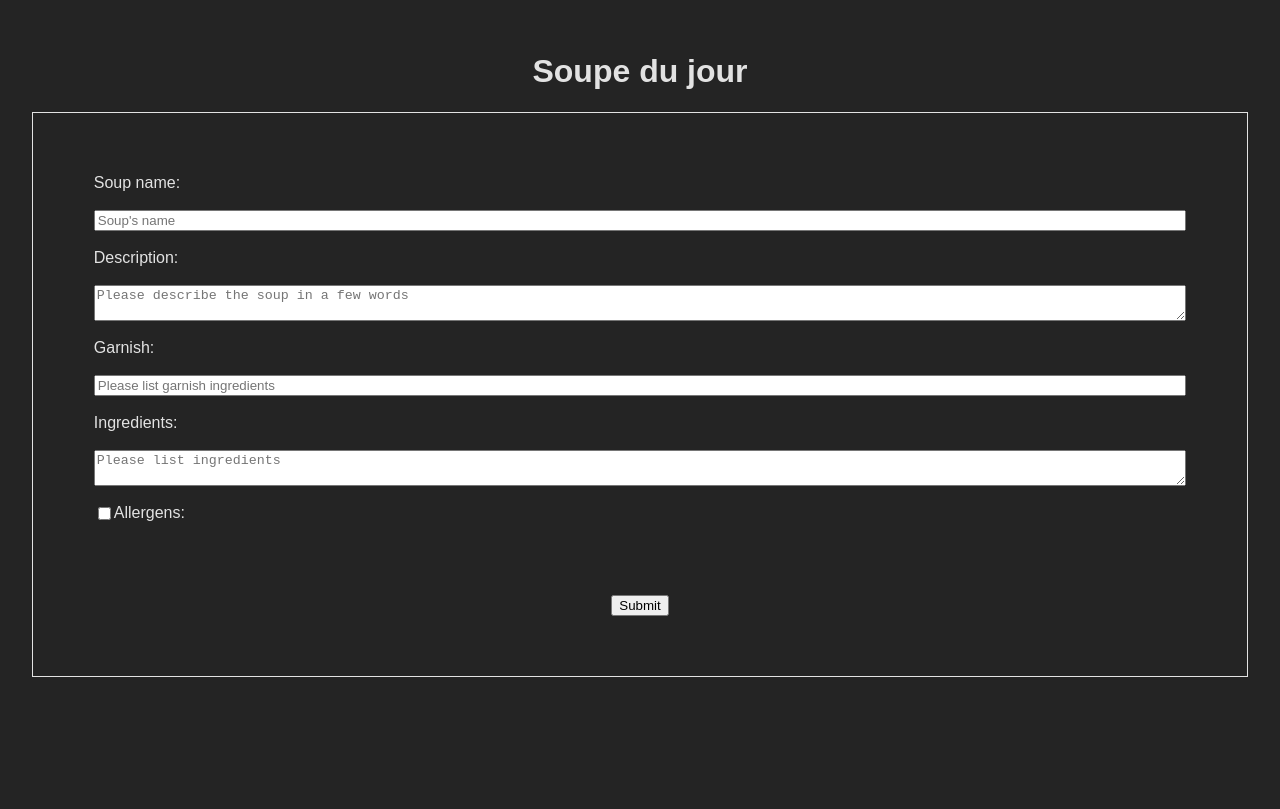
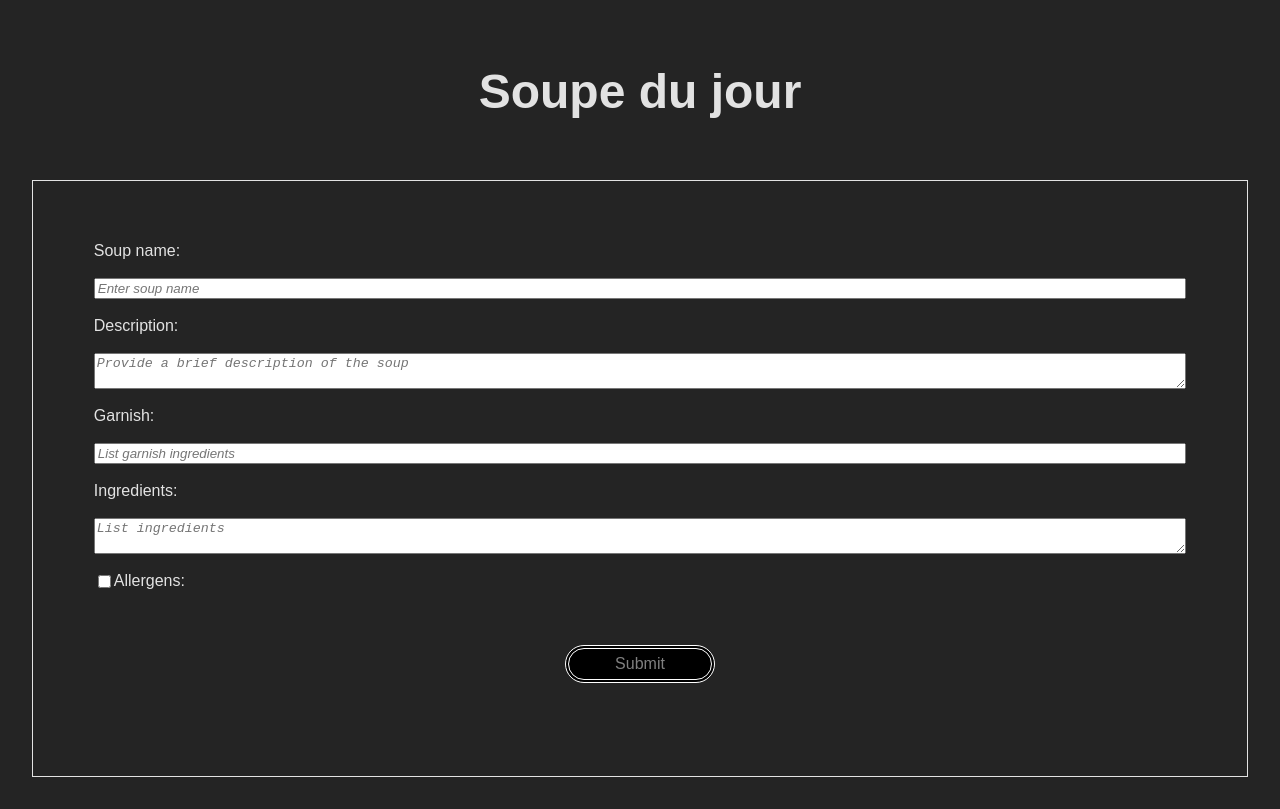
Before and after one commit to Saidou25/soup-du-jour, a React (Vite) app: page / in a window 1280 px wide. Built offline with nearby package versions, Linux system fonts and the light colour scheme.

Commit message:
gh-pages

```diff
--- a/src/compnents/Allergens.css
+++ b/src/compnents/Allergens.css
@@ -21,10 +21,26 @@
     width: 60%;
     margin: auto;
     display: flex;
+    /* margin-right: 4px; */
   }
-
+.checkbox-check {
+  margin-right: 5%;
+}
   .other-allergen {
     display: flex;
     justify-content: flex-start;
     flex-direction: column;
   }
+  @media screen and (max-width: 760px) {
+    .container-allergens {
+      width: 80%;
+    }
+  }
+  @media screen and (max-width: 483px) {
+    .container-allergens {
+      width: 100%;
+    }
+    .checkbox {
+      width: 70%;
+    }
+  }
--- a/src/compnents/Allergens.tsx
+++ b/src/compnents/Allergens.tsx
@@ -77,6 +77,7 @@ export default function Allergens({
       <div className="check-title">
         <input
           type={type}
+          id="label-title"
           onChange={handleAllergenChecbox}
           disabled={Boolean(listOfAllergens.length)} // Disable if otherAllergenValue is truthy
           checked={
@@ -85,8 +86,9 @@ export default function Allergens({
             showAllergensCheckboxes
           }
         />
-        <span>{title}</span>
+        <Label label={title} htmlFor="label-title" />
       </div>
+      <br />
       <div className="container-allergens">
         {showAllergensCheckboxes &&
           allergens?.map((allergen) => (
@@ -96,6 +98,7 @@ export default function Allergens({
                 showAllergensCheckboxes && (
                   <div className="checkbox">
                     <input
+                      className="checkbox-check"
                       id={allergen.label}
                       type="checkbox"
                       onChange={() => handleAllergenFamily(allergen.label)}
@@ -108,6 +111,7 @@ export default function Allergens({
               {allergen.type === "checkbox" && allergen.label === "Other" && (
                 <div className="checkbox">
                   <input
+                    className="checkbox-check"
                     id={allergen.label}
                     type="checkbox"
                     onChange={() => handleAllergenFamily(allergen.label)}
@@ -134,7 +138,7 @@ export default function Allergens({
           <br />
           <textarea
             id={otherAllergen.dataLabel}
-            className="textarea-div"
+            className="text"
             placeholder={otherAllergenData || otherAllergen.placeholder}
             name={otherAllergen.dataLabel}
             value={otherAllergenValue || ""}
@@ -143,6 +147,7 @@ export default function Allergens({
               handleAllergensTextarea(e.target.value);
             }}
           ></textarea>
+          <br />
         </div>
       ) : null}
     </div>
--- /dev/null
+++ b/src/compnents/Button.css
@@ -0,0 +1,47 @@
+.container-button {
+    background-color: blue;
+    width: 12%;
+    margin: auto;
+    background-color: black;
+    display: flex;
+    align-items: center;
+    justify-content: center;
+    padding: 5px;
+    border-radius: 50px;
+    border: 4px solid white;
+    border-style: double;
+    margin-bottom: 3%;
+}
+.button {
+    width: 100%;
+    background-color: black;
+    border: none;
+    color: white;
+    font-size: 16px;
+    cursor: pointer;
+}
+button:disabled {
+    opacity: 0.5;  /* Make the button look disabled */
+    cursor: not-allowed; /* Prevent pointer hover */
+  }
+.stop {
+    color: white;
+}
+@media screen and (max-width: 1000px) {
+    .container-button {
+        width: 15%;
+    margin: auto;
+    }
+}
+@media screen and (max-width: 700px) {
+    .container-button {
+        width: 20%;
+    margin: auto;
+    }
+}
+@media screen and (max-width: 550px) {
+    .container-button {
+        width: 40%;
+    margin: auto;
+    }
+}
--- /dev/null
+++ b/src/compnents/Button.tsx
@@ -0,0 +1,32 @@
+import { ReactNode } from "react";
+
+import "./Button.css";
+
+type ButtonType = {
+  type: "button" | "submit" | "reset";
+  disabled?: boolean;
+  children: ReactNode;
+  className?: string;
+  onClick?: () => void;
+};
+
+export default function Button({
+  type,
+  disabled,
+  children,
+  className,
+  onClick,
+}: ButtonType) {
+  return (
+    <div className="container-button">
+      <button
+        className={`${className} ${disabled ? "disabled" : ""}`}
+        type={type}
+        disabled={disabled}
+        onClick={onClick}
+      >
+        {children}
+      </button>
+    </div>
+  );
+}
--- a/src/compnents/Preview.tsx
+++ b/src/compnents/Preview.tsx
@@ -1,6 +1,8 @@
 import { useEffect, useState } from "react";
 import type { SoupFormData } from "./SoupForm";
 import { TbSoup } from "react-icons/tb";
+
+import Button from "./Button";
 
 import "./Preview.css";
 
@@ -16,9 +18,9 @@ export default function Preview({
   resetForm,
 }: PreviewProps) {
   const [showFinalMessage, setShowFinalMessage] = useState<string | null>(null);
-  const [showUncomonAllergens, setShowUncomonAllergens] = useState<
-    string | ""
-  >("");
+  const [showUncomonAllergens, setShowUncomonAllergens] = useState<string | "">(
+    ""
+  );
   const [newAllergens, setNewAllergens] = useState<string[]>([]);
 
   const allergensIngredients = soupFormData.allergens ?? [];
@@ -77,8 +79,14 @@ export default function Preview({
           <p className="preview-text">{soupFormData.otherAllergens}</p>
         </>
       )}
-
-      <button
+      <div className="container-buttons">
+        <div className="edit">
+          <Button className="button no-print" type="button" onClick={goBack}>
+            Edit
+          </Button>
+        </div>
+        <div className="print">
+          <Button
             className="button no-print"
             type="button"
             onClick={() => {
@@ -87,11 +95,10 @@ export default function Preview({
               setShowFinalMessage("Thank you for using 'Soupe du jour'.");
             }}
           >
-        print
-      </button>
-      <button className="button no-print" type="button" onClick={goBack}>
-        go back
-      </button>
+            Print
+          </Button>
+        </div>
+      </div>
     </div>
   );
 }
--- a/src/compnents/SoupForm.css
+++ b/src/compnents/SoupForm.css
@@ -1,12 +1,16 @@
 .soup-form {
   border: 1px solid;
   padding: 5%;
-  /* background-color: green; */
-
 }
-
+.title {
+  font-size: 3rem;
+  margin-bottom: 5%;
+}
 .label-input-divs {
-    display: flex;
-    justify-content: flex-start;
-    flex-direction: column;
+  display: flex;
+  justify-content: flex-start;
+  flex-direction: column;
 }
+.text {
+  font-style: oblique;
+}
--- a/src/compnents/SoupForm.tsx
+++ b/src/compnents/SoupForm.tsx
@@ -4,6 +4,7 @@ import { soupData } from "../data";
 import Label from "./Label";
 import Allergens from "./Allergens";
 import Preview from "./Preview";
+import Button from "./Button";
 
 import "./SoupForm.css";
 
@@ -21,7 +22,7 @@ export interface SoupFormData {
 export default function SoupForm() {
   const [showPreview, setShowPreview] = useState(false);
   const [buttonDisabled, setButtonDisabled] = useState(true);
-  const [soupFormData, setSoupForm] = useState<SoupFormData>({
+  const [soupFormData, setSoupFormData] = useState<SoupFormData>({
     title: soupData.title,
     soupName: "",
     description: "",
@@ -37,7 +38,7 @@ export default function SoupForm() {
   // Resetting the Form
   const handleReset = () => {
     setButtonDisabled(true);
-    setSoupForm({
+    setSoupFormData({
       title: soupData.title,
       soupName: "",
       description: "",
@@ -60,24 +61,23 @@ export default function SoupForm() {
   // Handles the state changes within input fields
   const handleInputChange = (e: ChangeEvent<HTMLInputElement>) => {
     const { name, value } = e.target;
-    setSoupForm((prev) => ({ ...prev, [name]: value }));
+    setSoupFormData((prev) => ({ ...prev, [name]: value }));
   };
 
   // Handle the state changes within textareas
   const handleTextAreaChange = (e: ChangeEvent<HTMLTextAreaElement>) => {
     const { name, value } = e.target;
-    setSoupForm((prev) => ({ ...prev, [name]: value }));
+    setSoupFormData((prev) => ({ ...prev, [name]: value }));
   };
 
   // Handle the list of allergens within Allergens component
   const handleAllergens = (data: string[]) => {
-    setSoupForm((prev) => ({ ...prev, allergens: data }));
+    setSoupFormData((prev) => ({ ...prev, allergens: data }));
   };
 
   // Handle the other allergen not listed as checkbox within Allergens component
   const handleOtherAllergens = (data: string) => {
-    console.log(data);
-    setSoupForm((prev) => ({ ...prev, otherAllergens: data }));
+    setSoupFormData((prev) => ({ ...prev, otherAllergens: data }));
   };
 
   // Submit form for print
@@ -88,12 +88,13 @@ export default function SoupForm() {
 
   useEffect(() => {
     if (
-      soupFormData.title ||
-      soupFormData.soupName ||
-      soupFormData.garnish ||
+      soupFormData.soupName &&
+      soupFormData.garnish &&
       soupFormData.ingredients
     ) {
       setButtonDisabled(false);
+    } else {
+      setButtonDisabled(true);
     }
   }, [soupFormData]);
 
@@ -109,7 +110,7 @@ export default function SoupForm() {
 
   return (
     <div>
-      <h1>{title}</h1>
+      <h1 className="title">{title}</h1>
       <form className="soup-form" onSubmit={handleFormSubmit}>
         {fields &&
           fields.map((field) => (
@@ -119,6 +120,7 @@ export default function SoupForm() {
                 <br />
                 {field.type === "text" && (
                   <input
+                    className="text"
                     id={field.dataLabel}
                     type={field.type}
                     placeholder={field.placeholder}
@@ -131,6 +133,7 @@ export default function SoupForm() {
                 )}
                 {field.type === "textArea" && (
                   <textarea
+                    className="text"
                     id={field.dataLabel}
                     placeholder={field.placeholder}
                     name={field.dataLabel}
@@ -151,11 +154,10 @@ export default function SoupForm() {
           initialAllergens={soupFormData.allergens} // prop to persist allergens
         />
         <br />
-        <br />
-        <br />
-        <button type="submit" disabled={buttonDisabled}>
+
+        <Button type="submit" disabled={buttonDisabled} className="button">
           Submit
-        </button>
+        </Button>
       </form>
     </div>
   );
--- a/src/data.ts
+++ b/src/data.ts
@@ -59,10 +59,11 @@ const allergenData: AllergensList = {
     },
   ],
   otherAllergen: {
-    label: "Uncomon allergen(s):",
+    label: "Less common allergen(s):",
     dataLabel: "other",
     type: "textArea", // "text" is valid as defined in FieldType
-    placeholder: "Please list ingredient(s)",
+    placeholder: "Enter less common allergens"
+,
   },
 };
 
@@ -73,25 +74,25 @@ const soupData: Soup = {
       label: "Soup name:",
       dataLabel: "soupName",
       type: "text", // "textArea" is valid as defined in FieldType
-      placeholder: "Soup's name",
+      placeholder:  "Enter soup name",
     },
     {
       label: "Description:",
       dataLabel: "description",
       type: "textArea", // "textArea" is valid as defined in FieldType
-      placeholder: "Please describe the soup in a few words",
+      placeholder: "Provide a brief description of the soup",
     },
     {
       label: "Garnish:",
       dataLabel: "garnish",
       type: "text", // "textArea" is valid as defined in FieldType
-      placeholder: "Please list garnish ingredients",
+      placeholder: "List garnish ingredients",
     },
     {
       label: "Ingredients:",
       dataLabel: "ingredients",
       type: "textArea", // "text" is valid as defined in FieldType
-      placeholder: "Please list ingredients",
+      placeholder: "List ingredients",
     },
   ],
 };
```
Also changed, not shown: package.json (+6 -2 lines), 2 other files (tests, documents, lock files or other folders). Lines whose indentation alone changed are shown as unchanged.
